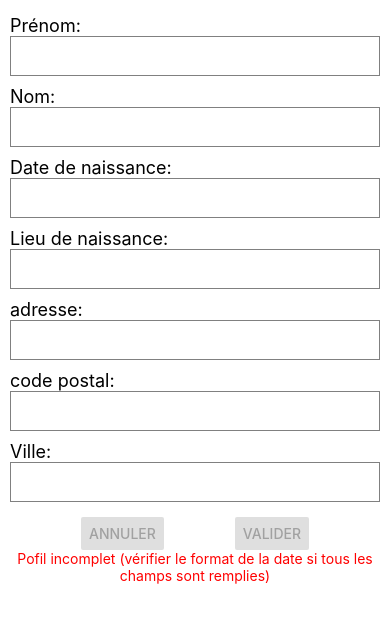
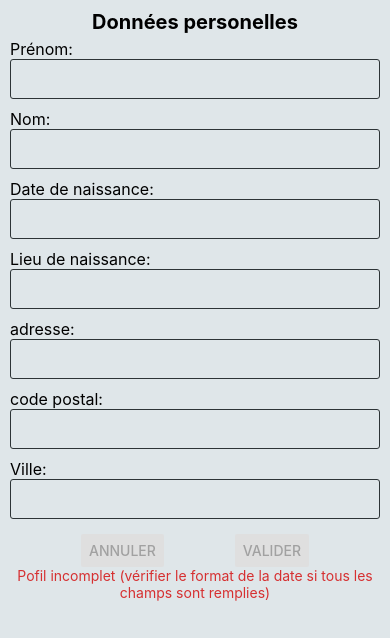
Before and after one commit to FHourmy/rn_attestation_covid, a React Native app: screen / in a window 390 px wide. Shown: the top 638 px of the page. Built offline with nearby package versions, Linux system fonts and the light colour scheme.

Commit message:
updated icon, name and style

```diff
--- a/src/App.tsx
+++ b/src/App.tsx
@@ -1,8 +1,9 @@
 import React from "react";
-import { View, Button, PermissionsAndroid } from "react-native";
+import { View, Button, PermissionsAndroid, Image } from "react-native";
 import { generatePdf, Profile } from "./certificate";
 import Data from "./Data";
 import Options from "./Options";
+import colors from "./colors";
 import {
 	defaultProfile,
 	getCreateNow,
@@ -109,22 +110,28 @@ const App = () => {
 	}, []);
 
 	let buttonTitle = "Générer mon attestation";
-	let buttonColor;
+	let buttonColor = colors.base;
 	if (statusGenerating === "generating") {
 		buttonTitle = "En cours de génération...";
-		buttonColor = "grey";
+		buttonColor = colors.disabled;
 	} else if (statusGenerating === "generated") {
 		buttonTitle = "Généré dans mes téléchargement !";
-		buttonColor = "green";
+		buttonColor = colors.ok;
 	} else if (statusGenerating === "failed") {
 		buttonTitle = "Echec de la génération, vérifier les permission";
-		buttonColor = "red";
+		buttonColor = colors.error;
 	}
 	if (isLoadingData) {
 		return null;
 	}
 	if (isEditingData) {
 		return (
+			<View
+				style={{
+					display: "flex",
+					flex: 1,
+					backgroundColor: colors.background,
+				}}>
 				<Data
 					onClose={async (newProfile) => {
 						setProfile(newProfile);
@@ -133,18 +140,29 @@ const App = () => {
 					}}
 					profile={profile}
 				/>
+			</View>
 		);
 	}
 
 	return (
-		<View style={{ display: "flex", flex: 1 }}>
-			<View style={{ marginBottom: 10 }}>
+		<View
+			style={{ display: "flex", flex: 1, backgroundColor: colors.background }}>
+			<View
+				style={{
+					marginBottom: 10,
+					marginTop: 5,
+					marginRight: "5%",
+					alignItems: "flex-end",
+				}}>
+				<View style={{ flexWrap: "wrap" }}>
 					<Button
 						title={"Editer mes données"}
 						onPress={() => {
 							setIsEditingData(true);
 						}}
+						color={colors.base}
 					/>
+				</View>
 			</View>
 			<Options
 				createNow={createNow}
--- a/src/Data.tsx
+++ b/src/Data.tsx
@@ -9,6 +9,7 @@ import {
 	ScrollView,
 } from "react-native";
 import { Profile } from "./certificate";
+import colors from "./colors";
 
 export const checkProfile = (profile: Profile) => {
 	if (
@@ -32,8 +33,13 @@ const styles = {
 	container: {
 		marginVertical: 5,
 	} as ViewStyle,
-	textStyle: { fontSize: 18 },
-	inputStyle: { height: 40, borderColor: "gray", borderWidth: 1 },
+	textStyle: { fontSize: 16 },
+	inputStyle: {
+		height: 40,
+		borderColor: colors.border,
+		borderWidth: 1,
+		borderRadius: 3,
+	},
 	buttonView: {
 		flexDirection: "row",
 		justifyContent: "space-evenly",
@@ -77,6 +83,16 @@ const Data = ({
 		<View style={styles.view}>
 			<ScrollView>
 				<KeyboardAvoidingView enabled>
+					<View style={{ alignItems: "center" }}>
+						<Text
+							style={{
+								fontSize: 20,
+								fontWeight: "bold",
+							}}>
+							Données personelles
+						</Text>
+					</View>
+
 					<View style={styles.container}>
 						<Text style={styles.textStyle}>Prénom: </Text>
 						<TextInput
@@ -141,6 +157,7 @@ const Data = ({
 				<View style={styles.buttonView}>
 					<Button
 						title={"Annuler"}
+						color={colors.base}
 						onPress={() => {
 							onClose(profile);
 						}}
@@ -153,6 +170,7 @@ const Data = ({
 
 					<Button
 						title={"Valider"}
+						color={colors.base}
 						disabled={
 							!checkProfile({
 								...profile,
@@ -189,7 +207,7 @@ const Data = ({
 					placeofbirth,
 					zipcode,
 				}) && (
-					<Text style={{ color: "red", textAlign: "center" }}>
+					<Text style={{ color: colors.error, textAlign: "center" }}>
 						Pofil incomplet (vérifier le format de la date si tous les champs
 						sont remplies)
 					</Text>
--- a/src/Options.tsx
+++ b/src/Options.tsx
@@ -1,6 +1,7 @@
 import React from "react";
 import { Button, ScrollView, View } from "react-native";
 import { ys } from "./certificate";
+import colors from "./colors";
 
 const reasonsArray = Object.keys(ys);
 
@@ -33,7 +34,7 @@ const Options = ({
 						}}>
 						<Button
 							title={reason}
-							color={reasons.includes(reason) ? "green" : "grey"}
+							color={reasons.includes(reason) ? colors.second : colors.disabled}
 							onPress={() => {
 								if (reasons.includes(reason)) {
 									onChangeReasons(reasons.replace(reason, "").trim());
@@ -53,14 +54,14 @@ const Options = ({
 				}}>
 				<Button
 					title={"créer il y a 30 minute"}
-					color={createNow ? "grey" : "green"}
+					color={createNow ? colors.disabled : colors.second}
 					onPress={() => {
 						onChangeCreateNow(false);
 					}}
 				/>
 				<Button
 					title={"créer maintenant"}
-					color={createNow ? "green" : "grey"}
+					color={createNow ? colors.second : colors.disabled}
 					onPress={() => {
 						onChangeCreateNow(true);
 					}}
--- /dev/null
+++ b/src/colors.ts
@@ -0,0 +1,18 @@
+const colors: {
+	background: string;
+	second: string;
+	border: string;
+	base: string;
+	disabled: string;
+	ok: string;
+	error: string;
+} = {
+	background: "#dfe6e9",
+	border: "#2d3436",
+	base: "#6c5ce7",
+	second: "#e17055",
+	disabled: "#b2bec3",
+	ok: "#00b894",
+	error: "#d63031",
+};
+export default colors;
```
Also changed, not shown: 11 other files (tests, documents, lock files or other folders). Lines whose indentation alone changed are shown as unchanged.
